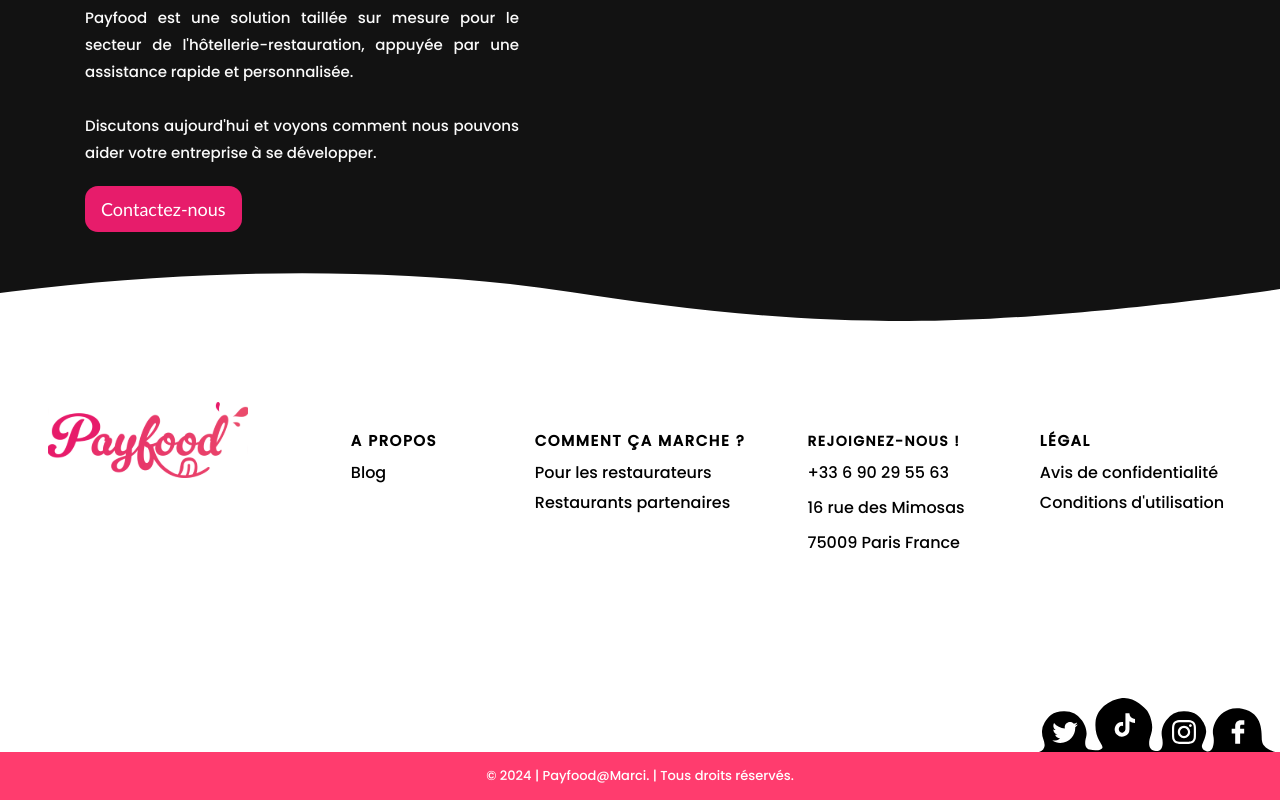
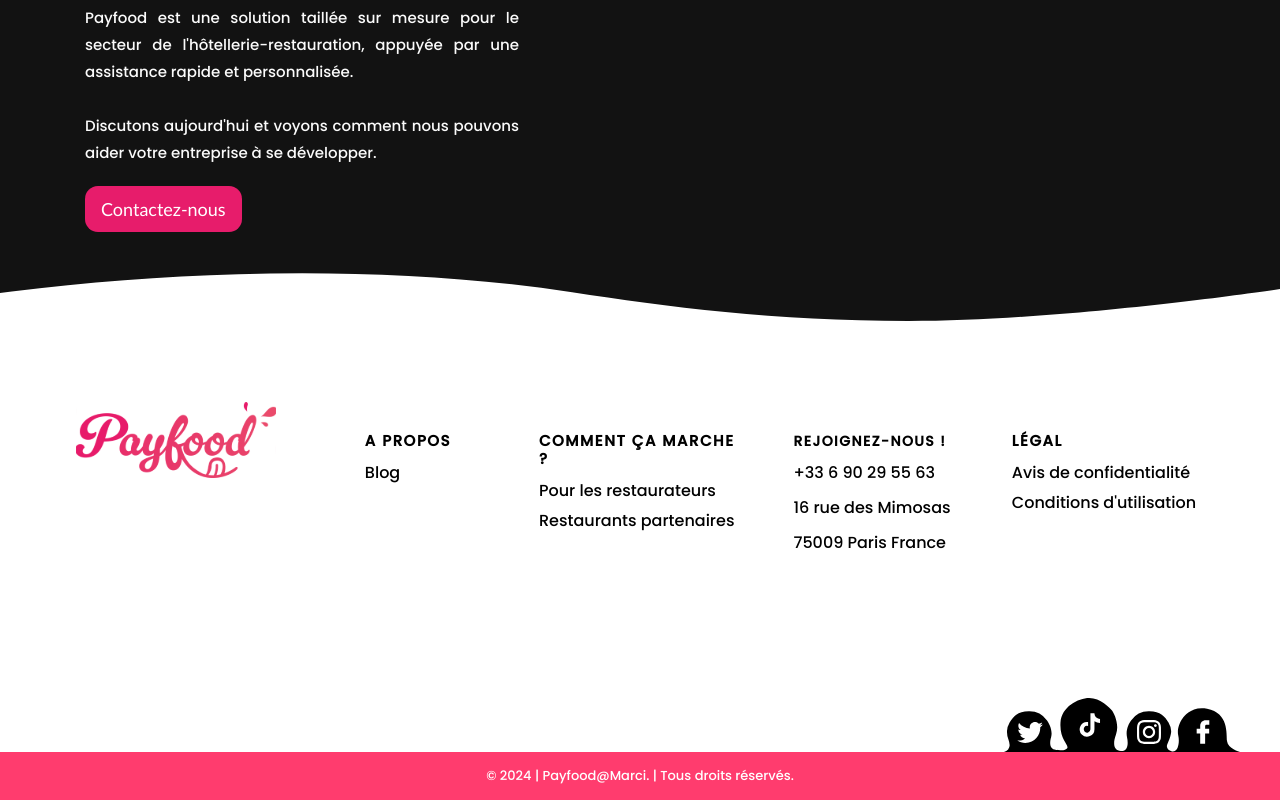
Before and after one commit to Armelsteve1/PAYFOOD, a React (Create React App) app in the folder payfood/: page / in a window 1280 px wide. Shown: the part 7336-8136 px from the top of the page. Built offline with nearby package versions, Linux system fonts and the light colour scheme.

Commit message:
footer logo adjusted

```diff
--- a/payfood/src/Component/HomePage/home-style.css
+++ b/payfood/src/Component/HomePage/home-style.css
@@ -667,8 +667,8 @@ footer {
 }
 
 .footer-content {
-  margin-left: auto;
-  margin-right: auto;
+  margin-left: 40px;
+  margin-right: 40px;
   max-width: 1230px;
   padding: 80px 20px 350px;
   position: relative;
```
